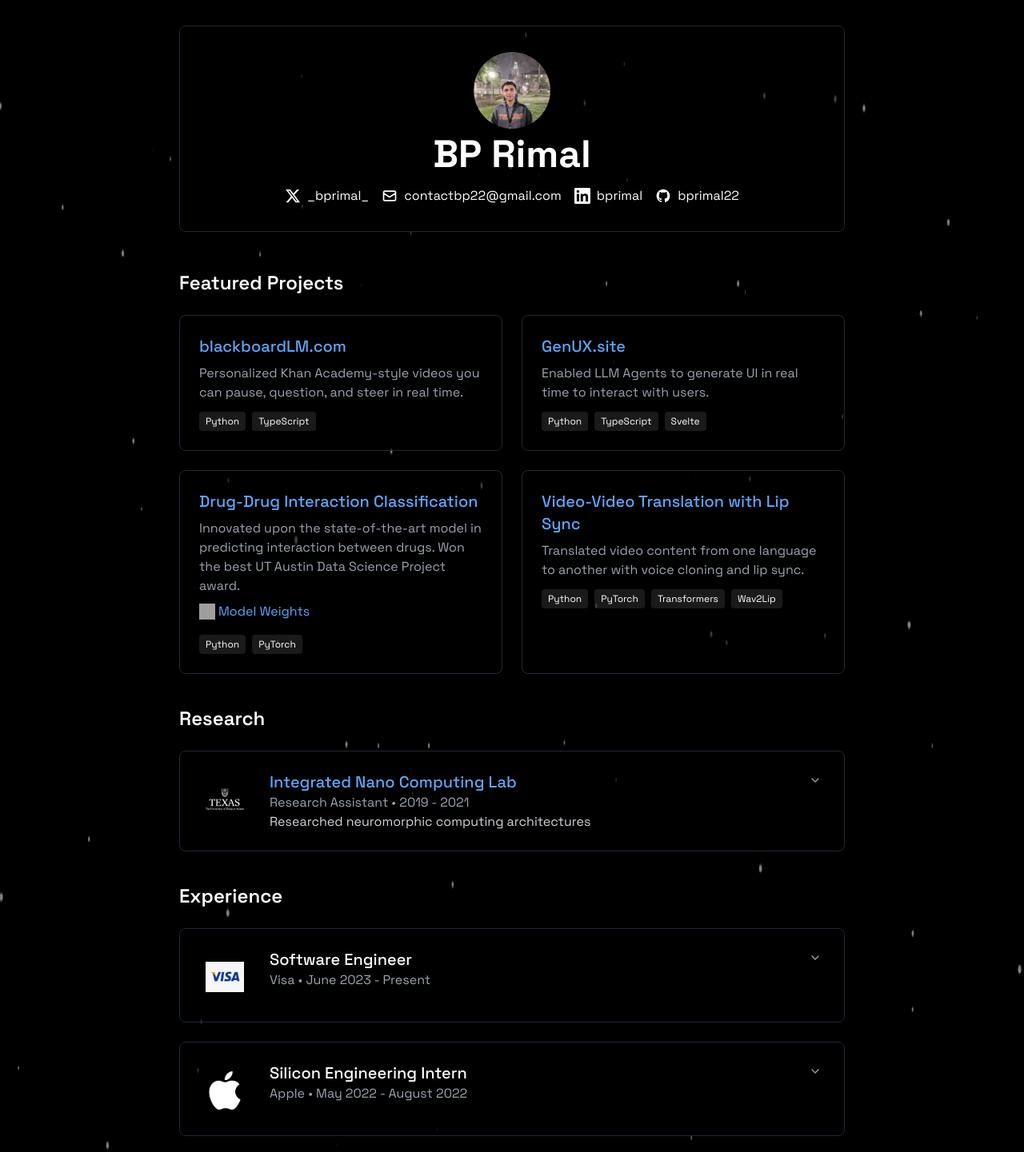
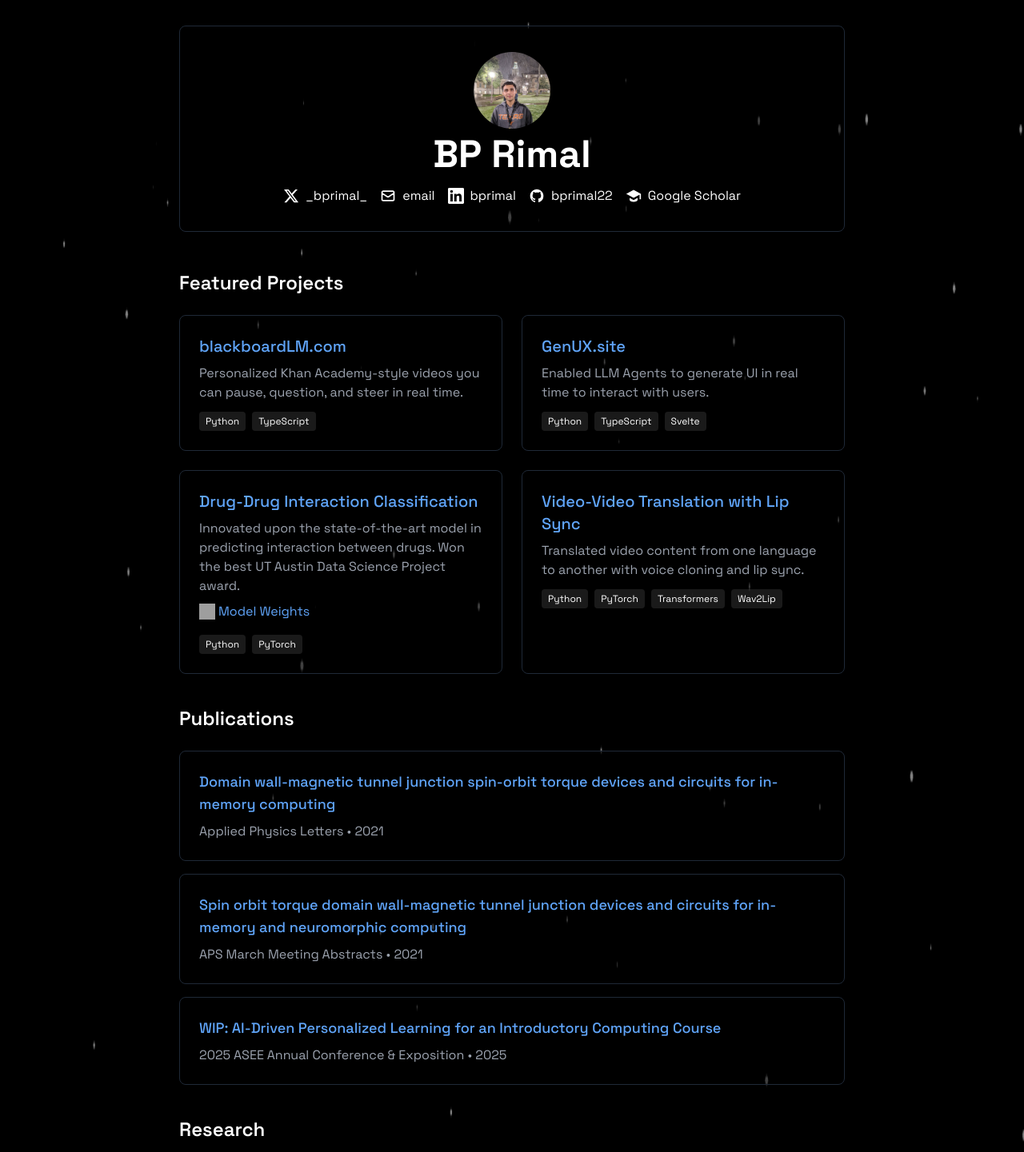
Before and after one commit to bprimal22/beeps, a Next.js app: page /resume in a window 1280 px wide. Shown: the top 1441 px of the page at 80% size. Built offline with nearby package versions, Linux system fonts and the light colour scheme; grey boxes are pictures that could not be loaded.

Commit message:
added publications

```diff
--- a/app/resume/page.tsx
+++ b/app/resume/page.tsx
@@ -63,7 +63,7 @@ export default function ResumePage() {
               <svg className="w-5 h-5" fill="none" stroke="currentColor" viewBox="0 0 24 24">
                 <path strokeLinecap="round" strokeLinejoin="round" strokeWidth="2" d="M3 8l7.89 5.26a2 2 0 002.22 0L21 8M5 19h14a2 2 0 002-2V7a2 2 0 00-2-2H5a2 2 0 00-2 2v10a2 2 0 002 2z"/>
               </svg>
-              <span>contactbp22@gmail.com</span>
+              <span>email</span>
             </a>
             <a href="https://linkedin.com/in/bprimal" target="_blank" rel="noopener noreferrer"
               className="hover:text-blue-400 transition-colors flex items-center gap-2">
@@ -78,6 +78,13 @@ export default function ResumePage() {
                 <path fillRule="evenodd" d="M12 2C6.477 2 2 6.484 2 12.017c0 4.425 2.865 8.18 6.839 9.504.5.092.682-.217.682-.483 0-.237-.008-.868-.013-1.703-2.782.605-3.369-1.343-3.369-1.343-.454-1.158-1.11-1.466-1.11-1.466-.908-.62.069-.608.069-.608 1.003.07 1.531 1.032 1.531 1.032.892 1.53 2.341 1.088 2.91.832.092-.647.35-1.088.636-1.338-2.22-.253-4.555-1.113-4.555-4.951 0-1.093.39-1.988 1.029-2.688-.103-.253-.446-1.272.098-2.65 0 0 .84-.27 2.75 1.026A9.564 9.564 0 0112 6.844c.85.004 1.705.115 2.504.337 1.909-1.296 2.747-1.027 2.747-1.027.546 1.379.202 2.398.1 2.651.64.7 1.028 1.595 1.028 2.688 0 3.848-2.339 4.695-4.566 4.943.359.309.678.92.678 1.855 0 1.338-.012 2.419-.012 2.747 0 .268.18.58.688.482A10.019 10.019 0 0022 12.017C22 6.484 17.522 2 12 2z" clipRule="evenodd"/>
               </svg>
               <span>bprimal22</span>
+            </a>
+            <a href="https://scholar.google.com/citations?hl=en&user=ijuSEnIAAAAJ" target="_blank" rel="noopener noreferrer"
+              className="hover:text-blue-400 transition-colors flex items-center gap-2">
+              <svg className="w-5 h-5" fill="currentColor" viewBox="0 0 24 24" aria-hidden="true">
+                <path d="M12 3 1 9l11 6 9-4.91V17h2V9L12 3Zm-7.74 7L12 13.97 19.74 10 12 6.03 4.26 10ZM6 14.9V18c0 1.58 2.69 3 6 3s6-1.42 6-3v-3.1l-6 3.27-6-3.27Z"/>
+              </svg>
+              <span>Google Scholar</span>
             </a>
           </div>
         </header>
@@ -137,6 +144,51 @@ export default function ResumePage() {
           </div>
         </section>
 
+        <section className="mb-10">
+          <h2 className="text-2xl font-semibold mb-6">Publications</h2>
+          <div className="space-y-4">
+            {[
+              {
+                title: "Domain wall-magnetic tunnel junction spin-orbit torque devices and circuits for in-memory computing",
+                link: "https://scholar.google.com/citations?view_op=view_citation&hl=en&user=ijuSEnIAAAAJ&citation_for_view=ijuSEnIAAAAJ:u5HHmVD_uO8C",
+                venue: "Applied Physics Letters",
+                year: "2021",
+              },
+              {
+                title: "Spin orbit torque domain wall-magnetic tunnel junction devices and circuits for in-memory and neuromorphic computing",
+                link: "https://scholar.google.com/citations?view_op=view_citation&hl=en&user=ijuSEnIAAAAJ&citation_for_view=ijuSEnIAAAAJ:u-x6o8ySG0sC",
+                venue: "APS March Meeting Abstracts",
+                year: "2021",
+              },
+              {
+                title: "WIP: AI-Driven Personalized Learning for an Introductory Computing Course",
+                link: "https://scholar.google.com/citations?view_op=view_citation&hl=en&user=ijuSEnIAAAAJ&citation_for_view=ijuSEnIAAAAJ:9yKSN-GCB0IC",
+                venue: "2025 ASEE Annual Conference & Exposition",
+                year: "2025",
+              },
+            ].map((publication, idx) => (
+              <div
+                key={idx}
+                className="bg-black/50 border border-gray-800 rounded-lg p-6 hover:bg-white/10 transition-all"
+              >
+                <h3 className="text-lg font-medium">
+                  <a
+                    href={publication.link}
+                    target="_blank"
+                    rel="noopener noreferrer"
+                    className="text-blue-400 hover:underline"
+                  >
+                    {publication.title}
+                  </a>
+                </h3>
+                <p className="text-gray-400 mt-2">
+                  {publication.venue} • {publication.year}
+                </p>
+              </div>
+            ))}
+          </div>
+        </section>
+
         <section className="space-y-6 mb-10">
           <h2 className="text-2xl font-semibold mb-6">Research</h2>
           <div
@@ -188,17 +240,6 @@ export default function ResumePage() {
                 <ul className="list-disc ml-5 text-gray-300 mt-4 space-y-2">
                   <li>
                     Researched neuromorphic computing architectures and Spiking Neural Networks on chip.
-                  </li>
-                  <li>
-                    Publication:{" "}
-                    <a
-                      href="https://pubs.aip.org/aip/apl/article/118/11/112401/1022438/Domain-wall-magnetic-tunnel-junction-spin-orbit"
-                      target="_blank"
-                      rel="noopener noreferrer"
-                      className="text-blue-400 hover:underline"
-                    >
-                      Domain-wall magnetic tunnel junction spin-orbit torque oscillator
-                    </a>
                   </li>
                 </ul>
               </div>
```
